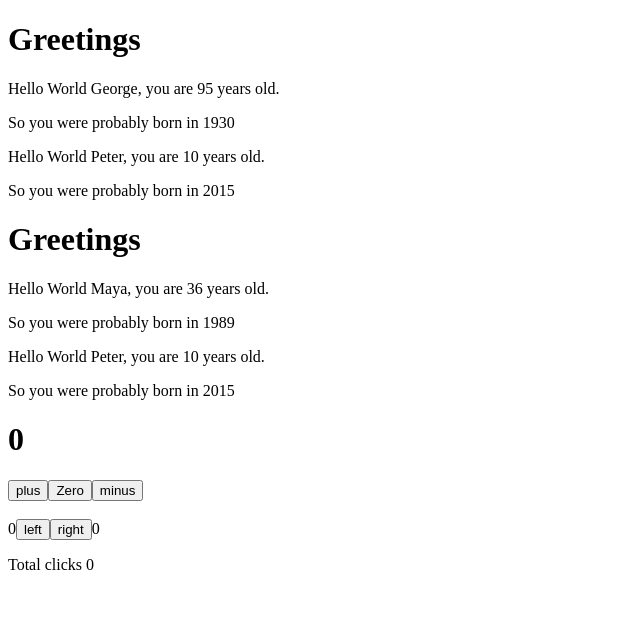
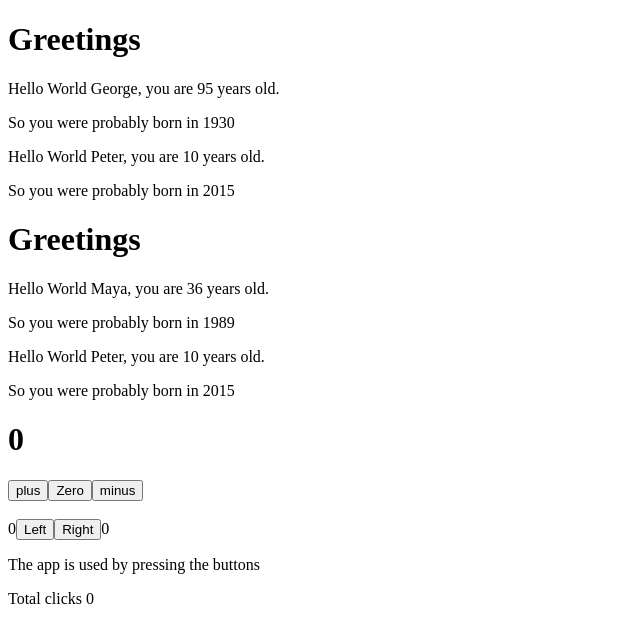
Before and after one commit to Lil-Code30/full-stack-open-course, a React (Vite) app in the folder part-1/instrodemo/: page / in a window 1280 px wide. Shown: the top 642 px of the page, without its empty margins (0-640 px from the left). Built offline with nearby package versions, Linux system fonts and the light colour scheme.

Commit message:
conditional rendering

```diff
--- a/part-1/instrodemo/src/App.jsx
+++ b/part-1/instrodemo/src/App.jsx
@@ -3,6 +3,7 @@ import { useState } from "react";
 import DisplayCounter from "./components/DisplayCounter";
 import Button from "./components/Button";
 import Hello from "./components/Hello";
+import History from "./components/History";
 
 function App() {
   const [counter, setCounter] = useState(0);
@@ -49,10 +50,11 @@ function App() {
       <br />
       <div>
         {left}
-        <button onClick={handleLeftClick}>left</button>
-        <button onClick={handleRightClick}>right</button>
+        <Button text="Left" onClick={handleLeftClick} />
+        <Button text="Right" onClick={handleRightClick} />
         {right}
-        <p>{allClicks.join(" ")}</p>
+        <br />
+        <History allClicks={allClicks} />
         <p>Total clicks {total}</p>
       </div>
     </>
--- /dev/null
+++ b/part-1/instrodemo/src/components/History.jsx
@@ -0,0 +1,9 @@
+const History = (props) => {
+  if (props.allClicks.length === 0) {
+    return <p>The app is used by pressing the buttons</p>;
+  }
+
+  return <p>Button press history: {props.allClicks.join(" ")}</p>;
+};
+
+export default History;
```
